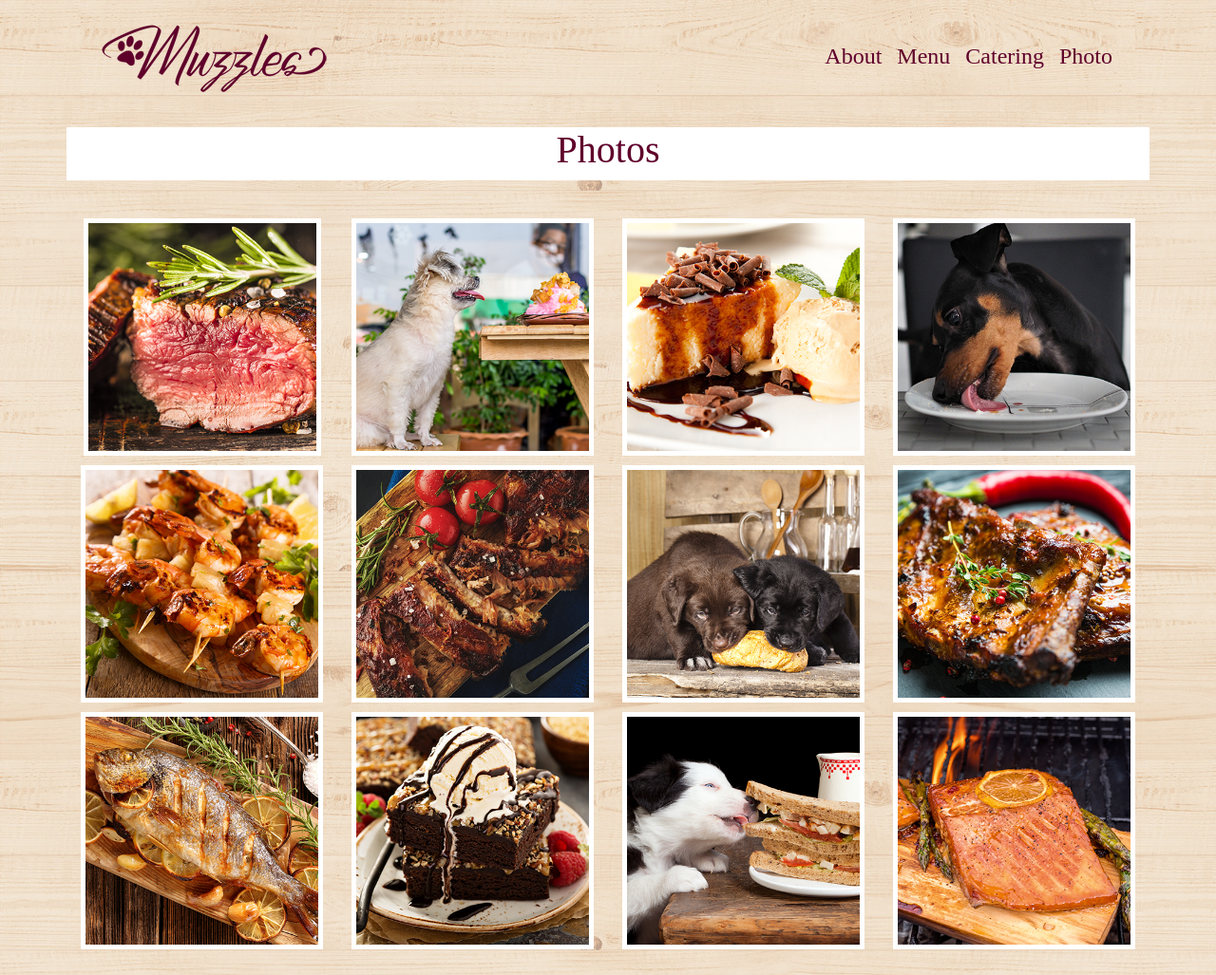
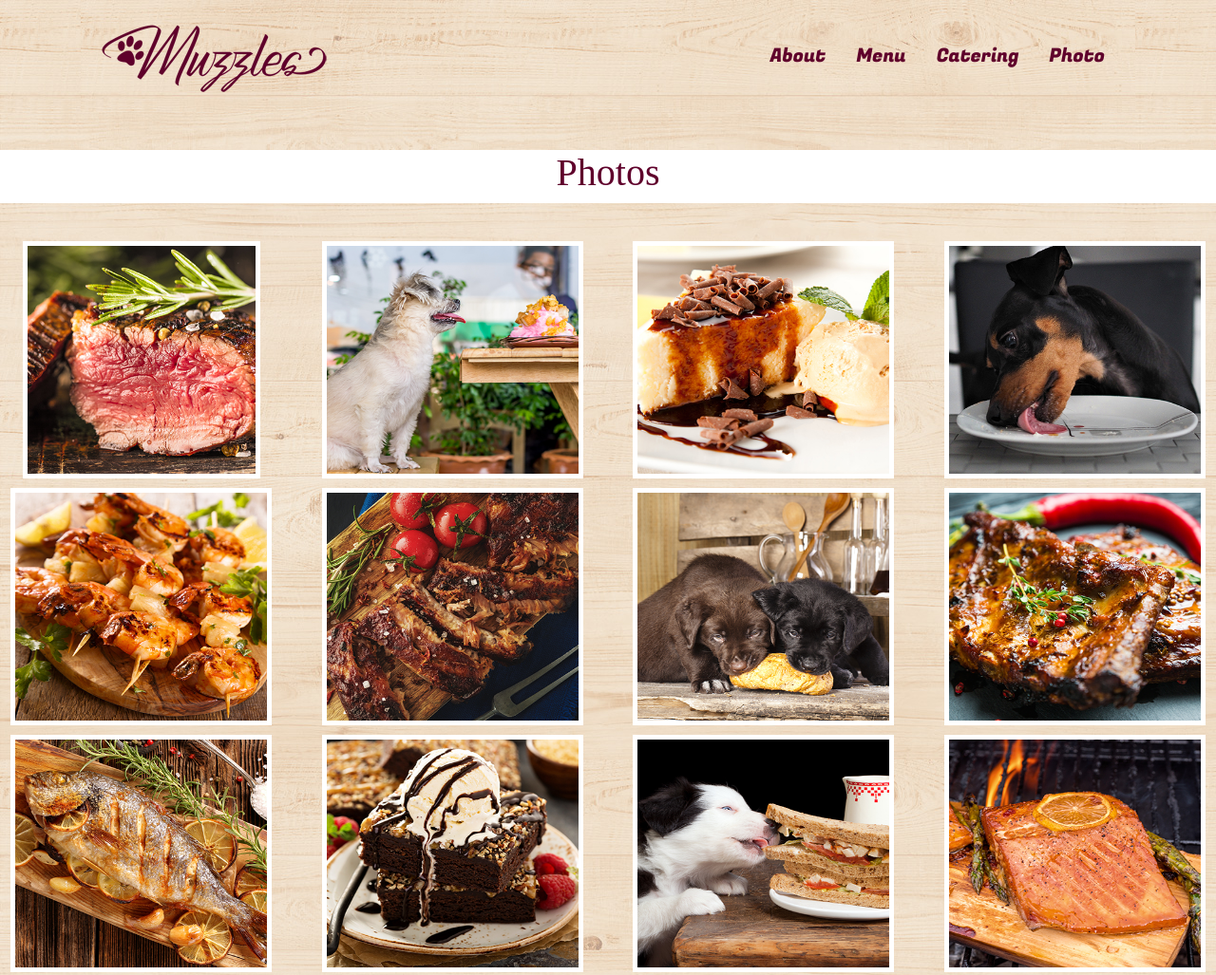
Before and after one commit to aaiilee0715/Puppy-Restaurant-Mockup, a plain HTML site: page pages/photos.html in a window 1280 px wide. Shown: the top 1027 px of the page at 95% size. Drawn offline with nearby package versions, Linux system fonts and the light colour scheme; files whose address does not match are found by name.

Commit message:
Changed navbar

```diff
--- a/pages/photos.html
+++ b/pages/photos.html
@@ -15,28 +15,29 @@
 
 <body class="backgroundImage">
 
-    <div class="container">
+    <div class="container containerwidth">
 
-        <nav class="navbar navbar-expand-lg navbar-light bg-light transparent">
-
-            <a class="navbar-brand" href="#"><img src="../image/MuzzlesLogo.png" alt="Nature" class="responsive"
-                    width="250px" height="92px"></a>
-
-            <button class="navbar-toggler" type="button" data-toggle="collapse" data-target="#navbarNavAltMarkup"
-                aria-controls="navbarNavAltMarkup" aria-expanded="false" aria-label="Toggle navigation">
-                <span class="navbar-toggler-icon"></span>
-            </button>
-            <div class="collapse navbar-collapse " id="navbarNavAltMarkup">
-                <div class="navbar-nav ml-auto">
-
-                    <a id="colorNav" class="nav-link active" href="../pages/about.html">About</a>
-                    <a id="colorNav" class="nav-link active " href="../pages/foodMenu.html">Menu</a>
-                    <a id="colorNav" class="nav-link active" href="../pages/catering.html">Catering</a>
-                    <a id="colorNav" class="nav-link active" href="../pages/photos.html">Photo</a>
-
-                </div>
-            </div>
+        <nav class="navbar navbar-light bg-light col-xl-auto col-lg-12 col-md-12 col-sm-12 ">
+            <a class="navbar-brand " href="#">
+                <img src="../image/MuzzlesLogo.png" alt="Muzzles Logo">
+            </a>
+            <ul class="nav justify-content-end">
+                <li class="nav-item navText">
+                    <a class="nav-link navText" href="../pages/about.html">About</a>
+                </li>
+                <li class="nav-item ">
+                    <a class="nav-link navText" href="../pages/foodMenu.html">Menu</a>
+                </li>
+                <li class="nav-item navText">
+                    <a class="nav-link navText" href="../pages/catering.html">Catering</a>
+                </li>
+                <li class="nav-item navText">
+                    <a class="nav-link navText" href="../pages/photos.html">Photo</a>
+                </li>
+            </ul>
         </nav>
+        <br>
+    </div>
 
         <div class="container"></div>
 
```
